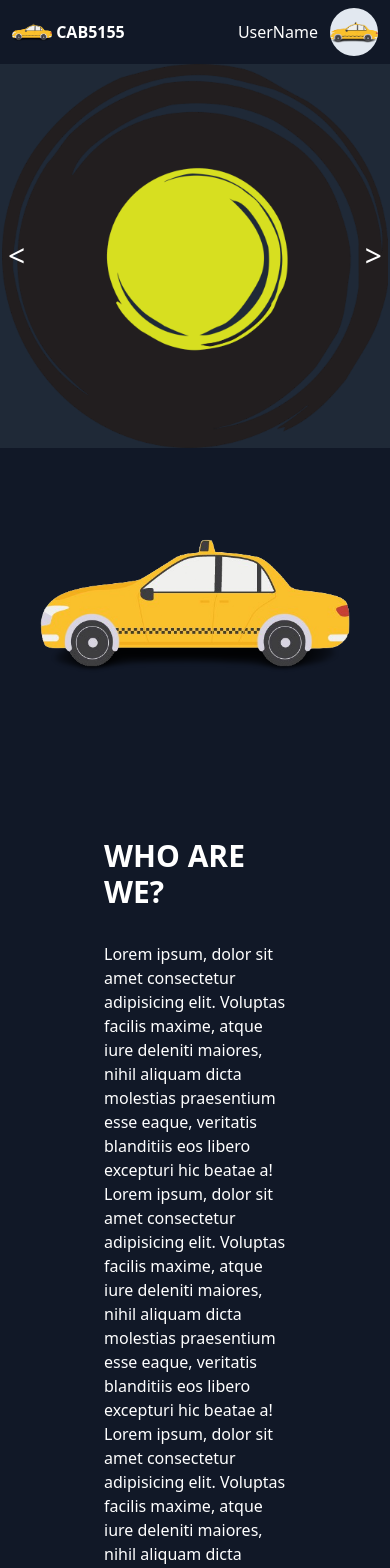
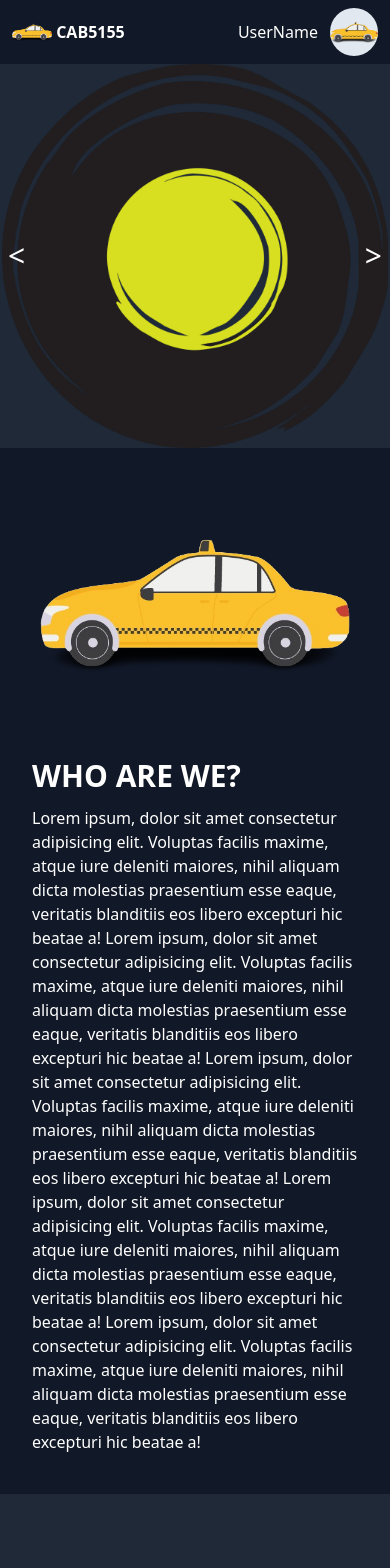
Before and after one commit to FirstTrackSolutionTechologies/CABINDIA, a React (Vite) app: page /aboutus in a window 390 px wide. Shown: the top 1568 px of the page. Built offline with nearby package versions, Linux system fonts and the light colour scheme.

Commit message:
chore : test 2

```diff
--- a/src/Components/Carousel.tsx
+++ b/src/Components/Carousel.tsx
@@ -25,7 +25,7 @@ const Carousel: React.FC<CarouselProps> = ({ images }) => {
         >
           {images.map((image, index) => (
             <div key={index} className="w-full flex-shrink-0 flex justify-center">
-              <img  src={image} alt={`Slide ${index}`} className="max-w-[1400px] h-96" />
+              <img  src={image} alt={`Slide ${index}`} className=" max-h-96" />
             </div>
           ))}
         </div>
--- a/src/Components/Footer.tsx
+++ b/src/Components/Footer.tsx
@@ -5,7 +5,7 @@ const Footer = () => {
   return (
     <div className="flex lg:flex-row flex-col w-full bg-gray-950 text-white  items-center">
       <div className="flex justify-center items-center lg:w-1/3 w-full h-80 px-6 lg:flex-row flex-col">
-        <div className="relative lg:flex lg:justify-center  lg:w-1/3 w-[] ">
+        <div className="relative lg:flex lg:justify-center  lg:w-1/3 w-[300px] ">
           <img className="" src="logo.png" alt="" />
         </div>
         <div className="relative lg:w-1/3 w-full  ">
--- a/src/Components/LeftAboutUs.tsx
+++ b/src/Components/LeftAboutUs.tsx
@@ -7,9 +7,9 @@ const LeftAboutUs = () => {
       <div className="relative flex justify-center h-inherit md:w-1/3 md:px-0 w-full px-4">
         <img src="logo.png" alt="" />
       </div>
-        <div className="relative  h-inherit md:w-2/3 w-full  p-20">
+        <div className="relative  h-inherit md:w-2/3 w-full  md:p-20 px-2 pb-10">
         <div className="text-3xl font-bold">WHO ARE WE?</div>
-        <div className="mt-8">
+        <div className="md:mt-8 mt-3">
             Lorem ipsum, dolor sit amet consectetur adipisicing elit. Voluptas facilis maxime, atque iure deleniti maiores, nihil aliquam dicta molestias praesentium esse eaque, veritatis blanditiis eos libero excepturi hic beatae a!
             Lorem ipsum, dolor sit amet consectetur adipisicing elit. Voluptas facilis maxime, atque iure deleniti maiores, nihil aliquam dicta molestias praesentium esse eaque, veritatis blanditiis eos libero excepturi hic beatae a!
             Lorem ipsum, dolor sit amet consectetur adipisicing elit. Voluptas facilis maxime, atque iure deleniti maiores, nihil aliquam dicta molestias praesentium esse eaque, veritatis blanditiis eos libero excepturi hic beatae a!
--- a/src/Components/RightAboutUs.tsx
+++ b/src/Components/RightAboutUs.tsx
@@ -7,7 +7,7 @@ const RightAboutUs = () => {
         <div className="relative flex justify-center h-inherit md:w-1/3 md:px-0 w-full px-4">
           <img src="logo.png" alt="" />
         </div>
-          <div className="relative  h-inherit md:w-2/3 w-full  p-20">
+          <div className="relative  h-inherit md:w-2/3 w-full  md:p-20 px-2 pb-10">
           <div className="text-3xl font-bold">WHO ARE WE?</div>
           <div className="mt-8">
               Lorem ipsum, dolor sit amet consectetur adipisicing elit. Voluptas facilis maxime, atque iure deleniti maiores, nihil aliquam dicta molestias praesentium esse eaque, veritatis blanditiis eos libero excepturi hic beatae a!
```
